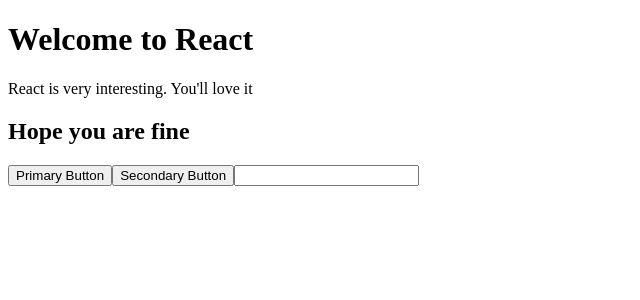
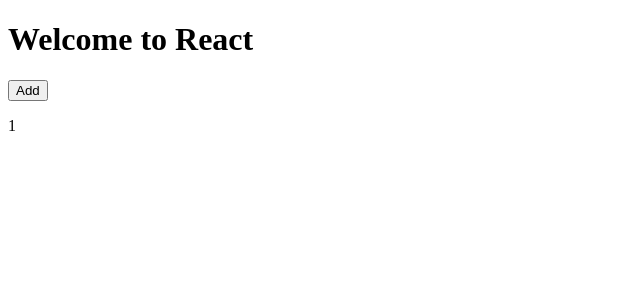
Before and after one commit to Aditya-Kumar-Sahu/PrepBytes, a React (Create React App) app in the folder react_workspace/react_first_project/: page / in a window 1280 px wide. Shown: the top 300 px of the page, without its empty margins (0-640 px from the left). Built offline with nearby package versions, Linux system fonts and the light colour scheme.

Commit message:
learning states in Class Components

```diff
--- a/react_workspace/react_first_project/src/App.js
+++ b/react_workspace/react_first_project/src/App.js
@@ -1,5 +1,5 @@
 import { Component } from "react"
-import HeadingClass from "./components/headingClass"
+// import HeadingClass from "./components/headingClass"
 
 // function handleClick(){
 //     console.log("Button is Clicked")
@@ -18,29 +18,53 @@
 // }
 
 class App extends Component{
-    handleClick(){
-        console.log("Button is Clicked")
+    // handleClick(){
+    //     console.log("Button is Clicked")
+    // }
+
+    // handleInputChange(){
+    //     console.log("Someone is typing")
+    // }
+
+    // onMouseEnter(){
+    //     console.log("Mouse has entered")
+    // }
+
+    // HandleFocus(){
+    //     console.log("Input in Focus")
+    // }
+
+    // constructor(){
+    //     super();    //links to parent class's constructor
+    //     this.handleClick = this.handleClick.bind(this)  //arrow function not needed if constructor have this line
+    // }
+
+    state = {
+        counter: 1,
+        heading: "Welcome to React"
     }
 
-    handleInputChange(){
-        console.log("Someone is typing")
-    }
-
-    onMouseEnter(){
-        console.log("Mouse has entered")
-    }
-
-    HandleFocus(){
-        console.log("Input in Focus")
+    handleClick = () => {       //to avoid 'this not defined' error. Arrow function is most preferable
+        let localcounter = this.state.counter
+        this.setState({
+            counter: localcounter+1,
+            heading: "Learning states in React"
+        })
     }
 
     render(){
         return(
             <>
-            <HeadingClass />
+            {/* <HeadingClass />
             <button onClick={this.handleClick} id="button-1">Primary Button</button>
             <button onClick={this.handleClick} id="button-2">Secondary Button</button>
-            <input onChange={this.handleInputChange} onMouseEnter={this.onMouseEnter} onFocus={this.HandleFocus}/>
+            <input onChange={this.handleInputChange} onMouseEnter={this.onMouseEnter} onFocus={this.HandleFocus}/> */}
+
+            <h1>{this.state.heading}</h1>
+            <button onClick={this.handleClick}>Add</button>
+            {/* instead of using arrow function <button onClick={this.handleClick.bind(this)}>Add</button> */}
+            {/* instead of using arrow function <button onClick={(event)=>this.handleClick(event)}>Add</button> */}
+            <p>{this.state.counter}</p>
             </>
         )
     }
```
